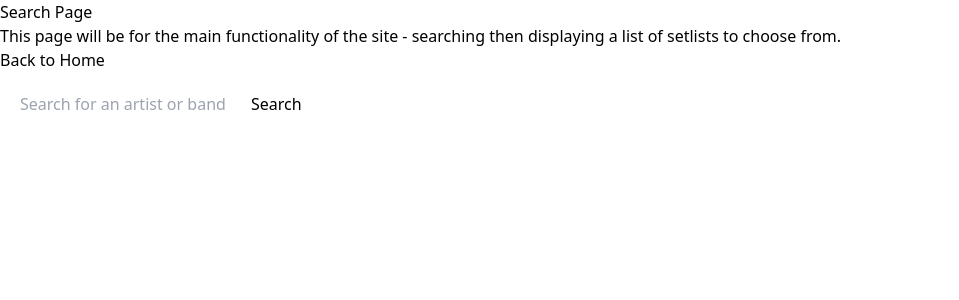
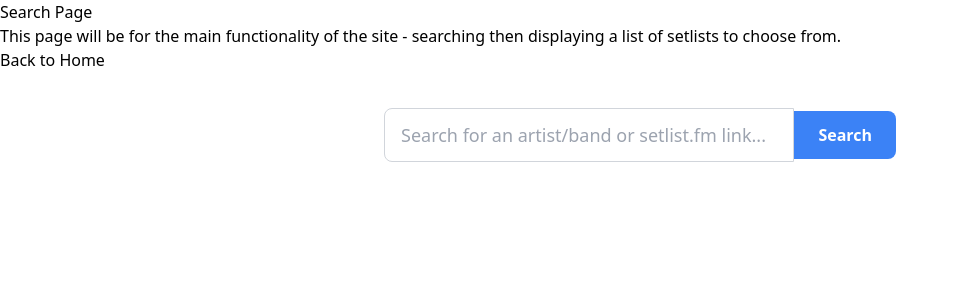
Before and after one commit to H-jj-R/setlist-to-playlist, a Next.js app: page /setlist-search in a window 1280 px wide. Shown: the top 300 px of the page, without its empty margins (0-959 px from the left). Built offline with nearby package versions, Linux system fonts and the light colour scheme.

Commit message:
Minor changes, added TODOs

```diff
--- a/components/SearchBar.tsx
+++ b/components/SearchBar.tsx
@@ -20,18 +20,21 @@ const SearchBar = ({ onSearch }) => {
         }
     };
 
-    // TODO: CSS
+    // TODO: Tailwind CSS config not working :(
     return (
-        <div className="">
+        <div className="flex items-center max-w-lg mx-auto mt-4">
             <input
                 type="text"
-                className=""
-                placeholder="Search for an artist or band"
+                className="w-full py-3 px-4 rounded-l-lg text-lg border border-gray-300 focus:outline-none focus:ring-2 focus:ring-blue-500"
+                placeholder="Search for an artist/band or setlist.fm link..."
                 value={query}
                 onChange={handleInputChange}
                 onKeyDown={handleKeyDown}
             />
-            <button onClick={handleSearch} className="">
+            <button
+                onClick={handleSearch}
+                className="py-3 px-6 bg-blue-500 text-white font-semibold rounded-r-lg hover:bg-blue-600 focus:outline-none focus:ring-2 focus:ring-blue-500"
+            >
                 Search
             </button>
         </div>
--- a/package.json
+++ b/package.json
@@ -27,13 +27,13 @@
         "@types/jest": "^29.5.12",
         "@types/node": "20.14.5",
         "@types/react": "18.3.3",
-        "autoprefixer": "^10.4.19",
+        "autoprefixer": "^10.4.20",
         "jest": "^29.7.0",
         "jest-html-reporters": "^3.1.7",
         "jest-puppeteer": "^10.0.1",
-        "postcss": "^8.4.38",
+        "postcss": "^8.4.49",
         "puppeteer": "^19.6.3",
-        "tailwindcss": "^3.4.4",
+        "tailwindcss": "^3.4.15",
         "ts-jest": "^29.2.4",
         "typescript": "5.4.5"
     }
--- a/pages/setlist-search.tsx
+++ b/pages/setlist-search.tsx
@@ -14,7 +14,7 @@ export default function SetlistSearch() {
                 to choose from.
             </p>
             <Link href="/">Back to Home</Link>
-            <p className="padding:400px;"></p>
+            {/* <p className="padding:400px;"></p> */}
             <div className="p-5">
                 <SearchBar onSearch={handleSearch}></SearchBar>
             </div>
@@ -24,4 +24,10 @@ export default function SetlistSearch() {
 
 const handleSearch = (query) => {
     console.log("Searched: ", query);
+
+    // TODO: Move directly up
+    // TODO: Get setlist data
+    // TODO: Add ListOfSetlists
+
+    // TODO: If setlist.fm link is provided, just display the setlist in screen centre
 };
```
Also changed, not shown: components/ListOfSetlists.tsx (added), 1 other file (tests, documents, lock files or other folders).
